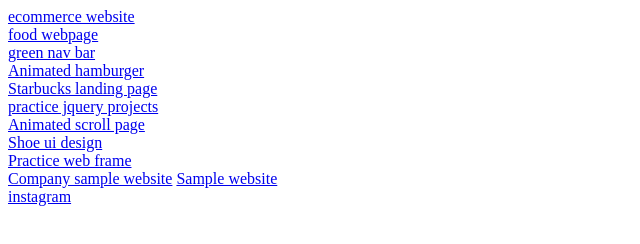
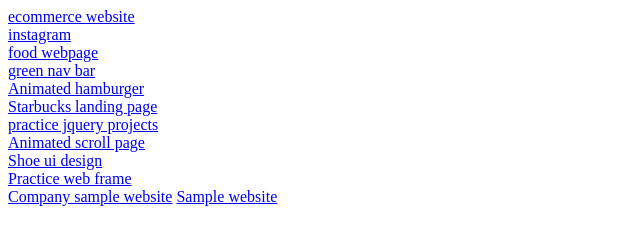
Before and after one commit to arvindkumawat1002/bootstrap, a plain HTML site: page index.html in a window 1280 px wide. Shown: the whole page, without its empty margins (0-640 px from the left). Drawn offline with Linux system fonts and the light colour scheme.

Commit message:
file add

```diff
--- a/index.html
+++ b/index.html
@@ -7,6 +7,8 @@
 </head>
 <body style="color: skyblue;">
 <a href="ecommerce.html">ecommerce website</a><br>
+<a href="insta.html">instagram</a><br>
+
 <a href="food.html">food webpage</a><br>
 <a href="greennav.html">green nav bar</a><br>
 <a href="hemburger.html">Animated hamburger</a><br>
@@ -17,7 +19,6 @@
 <a href="switpick.html">Practice web frame</a><br>
 <a href="bootstrap2.html">Company sample website</a>
 <a href="portfolio.html">Sample website</a><br>
-<a href="insta.html">instagram</a>
 
 </body>
 </html>
```
